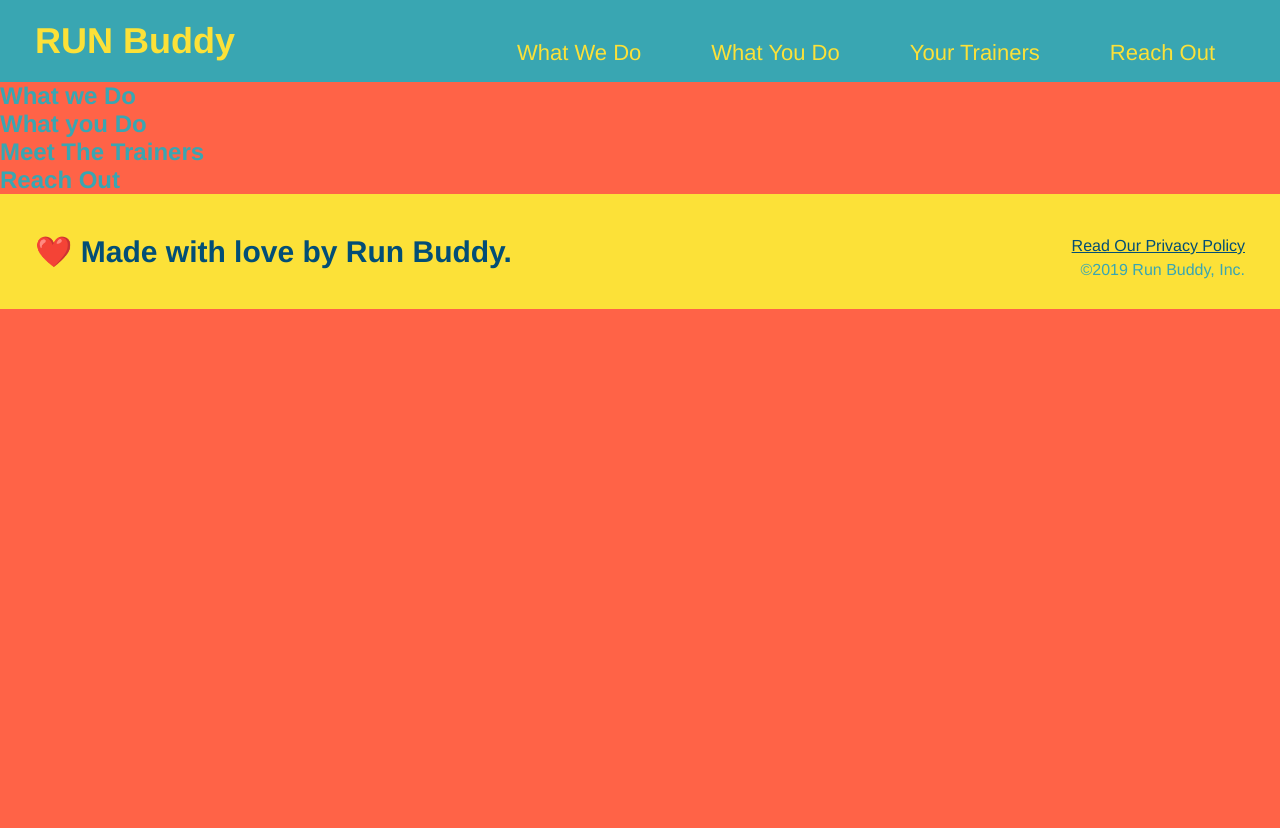
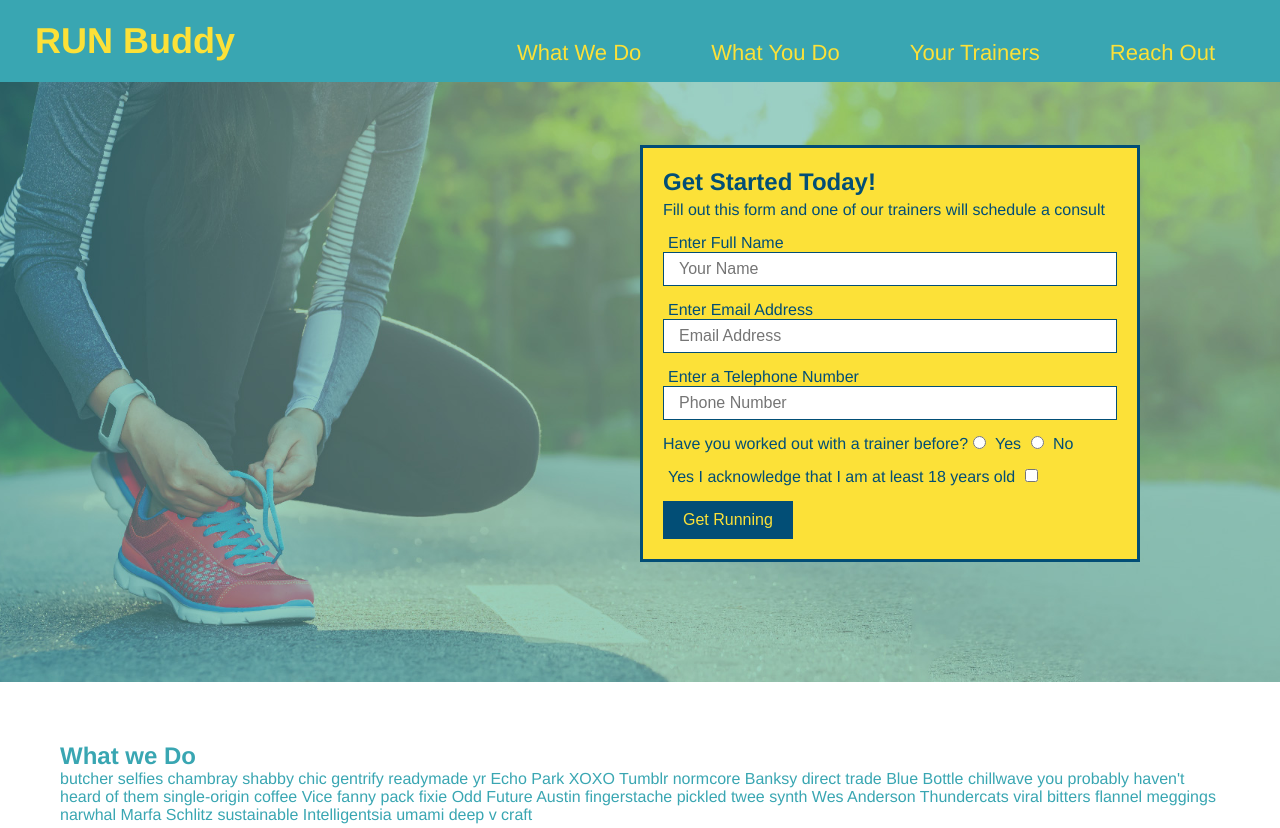
Before and after one commit to tammyThom/run-buddy, a plain HTML site: page index.html in a window 1280 px wide. Shown: the top 828 px of the page. Before the commit the page ends 800 px from the top, so only its background shows below. Drawn offline with Linux system fonts and the light colour scheme.

Commit message:
formating, background images

```diff
--- a/assets/css/style.css
+++ b/assets/css/style.css
@@ -15,10 +15,10 @@ body{
 /* more about this crazy alphanumeric value in a minute */
 color: #39a6b2;
 font-family: Helvetica, Arial, sans-serif;
-background-color: tomato;
 }
 
 /*apply style to the <heder>*/
+
 header{
     padding: 20px 35px;
     background-color: #39a6b2;
@@ -31,15 +31,14 @@ header{
   margin: 0;
 }
 
-
 header a {
     text-decoration: none;
     color: #fce138;
     }
+
 header nav {
     float: right;
     margin: 7px 0;
-
 }
 
 header nav ul li {
@@ -56,17 +55,15 @@ header nav ul li a {
 header h1 {
 font-weight: bold;
 font-size: 36px;
-color: #fce138
+color: #fce138;
 margin: 0;
 display: inline;
 }
 
 footer {
-
     background-color: #fce138;
     width: 100%;
     padding: 40px 35px;
-
 }
 
 footer h2{
@@ -83,5 +80,76 @@ footer div{
 }
 
 footer a {
+    color: #76021f;
+}
+
+
+section {
+  padding: 60px;
+}
+
+/* Hero style start*/
+
+.hero {
+background-image: url(../images/hero-bg.jpeg);
+height: 600px;
+background-size: cover;
+background-position: center;
+position: relative;
+
+}
+/*End hero style*/
+
+/* hero-form styling start*/
+
+
+.hero-form h3{
+    margin: 0;
+    font-size: 24px;
+}
+
+.hero-form p{
+    margin: 5px 0 15px 0;
+}
+
+
+
+.form-input{
+
+    border: 1px solid #024e76;
+    display: block;
+    padding: 7px 15px;
+    font-size: 16px;
     color: #024e76;
+    width: 100%;
+    margin-bottom: 15px
 }
+
+.hero-form {
+
+border: 3px solid #024e76;
+background-color: #fce138;
+padding: 20px;
+width: 500px;
+color: #024e76;
+position: absolute;
+border-width: 3px;
+border-color: #024e76;
+bottom: 120px;
+right: 140px;
+}
+
+.hero-form label{
+    margin: 0 5px;
+}
+
+.hero-form button{
+    color: #fce138;
+    background-color: #024e76;
+    border: none;
+    padding: 10px 20px;
+    font-size:16px;
+}
+
+
+/* hero style ends
--- a/index.html
+++ b/index.html
@@ -4,12 +4,9 @@
 <head>
     <meta charset="UTF-8" />
 
-
     <title>Run Buddy</title>
 
     <link rel="stylesheet" href="./assets/css/style.css" />
-
-
 </head>
 
 <body>
@@ -38,31 +35,114 @@
             </ul>
         </nav>
     </header>
+
     <!-- hero/jumbotron -->
-    <section>
+    <section class="hero">
+
+        <div class="hero-form">
+            <h3>Get Started Today!</h3>
+            <p>Fill out this form and one of our trainers will schedule a consult
+            </p>
+            <!-- Add form element-->
+
+            <form>
+                <label for="name"> Enter Full Name</label>
+                <input type="text" placeholder="Your Name" name="name" id="name" class="form-input">
+
+
+                <label for=" email"> Enter Email Address </label>
+                <input type="email" placeholder="Email Address" name="email" id="email" class="form-input">
+                <label for=" phone">Enter a Telephone Number</label>
+                <input type="tel" placeholder="Phone Number" name="phone" id="phone" class="form-input">
+
+
+
+
+
+
+
+
+
+                <p>
+                    Have you worked out with a trainer before?
+                    <input type="radio" name="trainer-confirm" id="trainer-yes" />
+                    <label for="trainer-yes">Yes</label>
+                    <input type="radio" name="trainer-confirm" id="trainer-no" />
+                    <label for="trainer-no">No</label>
+                </p>
+
+
+
+
+                <p> <label for="checkbox">Yes
+                        I acknowledge that I am at least 18 years old </label>
+                    <input type="checkbox" name="consent" id="checkbox" />
+
+                </p>
+                <button type="submit">Get Running</button>
+
+            </form>
+
+
+
+        </div>
+
     </section>
 
     <!-- "what we do" section-->
-    <section>
+    <section id="what-we-do">
         <h2>What we Do</h2>
+        <p>butcher selfies chambray shabby chic gentrify readymade yr Echo Park XOXO Tumblr normcore Banksy direct trade
+            Blue Bottle chillwave you probably haven't heard of them single-origin coffee Vice fanny pack fixie Odd
+            Future Austin fingerstache pickled twee synth Wes Anderson Thundercats viral bitters flannel meggings
+            narwhal Marfa Schlitz sustainable Intelligentsia umami deep v craft
+
+        </p>
     </section>
 
     <!-- "what you do" section-->
-    <section>
+    <section id="what-you-do">
         <h2>What you Do</h2>
+        <div>
+            <!--insert this impact element-->
+            <img src="./assets/images/step-1.svg" alt="" />
+
+            <h3>Step 1: Fill Out the Form Above.</h3>
+            <p>You're already here, so why not?</p>
+        </div>
+        <div>
+            <!--insert this impact element-->
+            <img src="./assets/images/step-2.svg" alt="" />
+            <h3>Step 2: Consult with One of Our Trainers.</h3>
+            <p>Are you here to build muscle, lose weight, or just feel good?</p>
+        </div>
+        <div>
+            <!--insert this impact element-->
+            <img src="./assets/images/step-3.svg" alt="" />
+            <h3>Step 3: Get Running.</h3>
+            <p>Hit the ground running (literally) once your trainer lays out your plan.
+            </p>
+        </div>
+        <div>
+            <!--insert this impact element-->
+            <img src="./assets/images/step-4.svg" alt="" />
+            <h3>Step 4: See Results.</h3>
+            <p>Bi-weekly checkins with your trainer will keep you focused.
+            </p>
+
+        </div>
     </section>
 
     <!-- "Meet the trainer" section -->
 
-    <section>
+    <section id="your-trainers">
         <h2>Meet The Trainers </h2>
     </section>
     <!-- "reach out" section -->
-    <section>
+    <section id="reach-out">
         <h2>Reach Out</h2>
     </section>
 
-</body>
     <!--footer -->
     <footer>
         <h2> ❤️ Made with love by Run Buddy.</h2>
@@ -72,5 +152,6 @@
             &copy;2019 Run Buddy, Inc.
         </div>
     </footer>
+</body>
 
 </html>
```
Also changed, not shown: assets/.index.html (added), assets/images/hero-bg.jpeg (added), assets/images/step-1.svg (added), assets/images/step-2.svg (added), assets/images/step-3.svg (added), assets/images/step-4.svg (added). Lines whose indentation alone changed are shown as unchanged.
